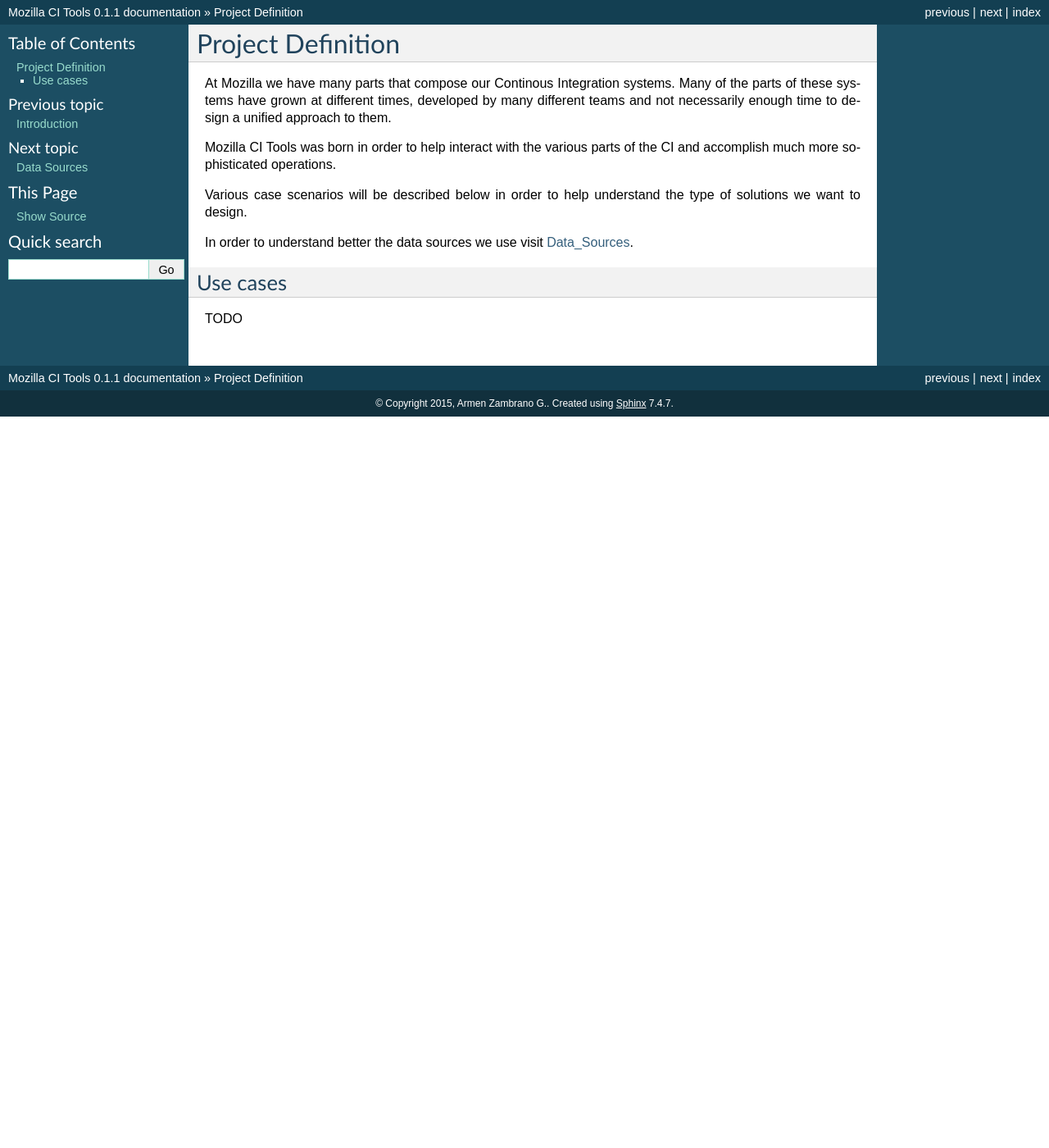
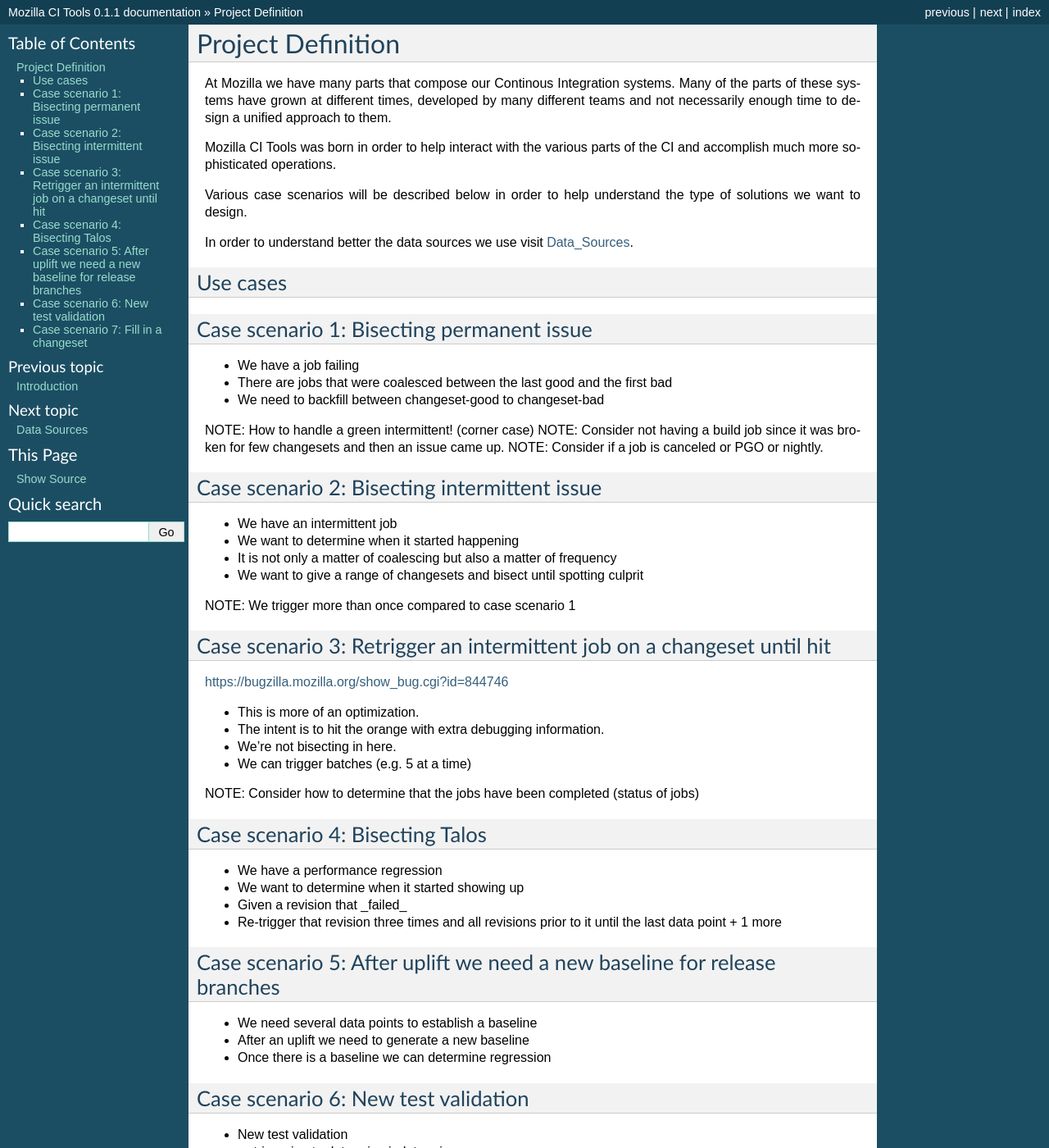
Before and after one commit to mozilla/mozilla_ci_tools, a Sphinx documentation site: the page built from docs/project_definition.rst, in a window 1280 px wide and 1400 px high. Shown: the whole window at 82% size. Built offline with Sphinx 7.4.7, drawn with Linux system fonts in a browser that asks for light colours; some of the changed text lies outside the part shown.

Commit message:
Adding case scenarios

```diff
--- a/docs/project_definition.rst
+++ b/docs/project_definition.rst
@@ -15,6 +15,60 @@
 Use cases
 =========
 
-TODO
+Case scenario 1: Bisecting permanent issue
+==========================================
+* We have a job failing
+* There are jobs that were coalesced between the last good and the first bad
+* We need to backfill between changeset-good to changeset-bad
+
+NOTE: How to handle a green intermittent! (corner case)
+NOTE: Consider not having a build job since it was broken for few changesets and then an issue came up.
+NOTE: Consider if a job is canceled or PGO or nightly.
+
+Case scenario 2: Bisecting intermittent issue
+==========================================
+* We have an intermittent job
+* We want to determine when it started happening
+* It is not only a matter of coalescing but also a matter of frequency
+* We want to give a range of changesets and bisect until spotting culprit
+
+NOTE: We trigger more than once compared to case scenario 1
+
+Case scenario 3: Retrigger an intermittent job on a changeset until hit
+==========================================
+https://bugzilla.mozilla.org/show_bug.cgi?id=844746
+
+* This is more of an optimization.
+* The intent is to hit the orange with extra debugging information.
+* We're not bisecting in here.
+* We can trigger batches (e.g. 5 at a time)
+
+NOTE: Consider how to determine that the jobs have been completed (status of jobs)
+
+Case scenario 4: Bisecting Talos
+==========================================
+* We have a performance regression
+* We want to determine when it started showing up
+* Given a revision that _failed_
+* Re-trigger that revision three times and all revisions prior to it until the last data point + 1 more
+
+Case scenario 5: After uplift we need a new baseline for release branches
+==========================================
+* We need several data points to establish a baseline
+* After an uplift we need to generate a new baseline
+* Once there is a baseline we can determine regression
+
+
+Case scenario 6: New test validation
+==========================================
+* New test validation
+* re-triggering to determine indeterminacy
+* Single revision
+* All platforms running test
+
+Case scenario 7: Fill in a changeset
+==========================================
+* We know that a changeset is missing jobs
+* We want to add all missing jobs
 
 .. _Data_Sources: data_sources.html
```
